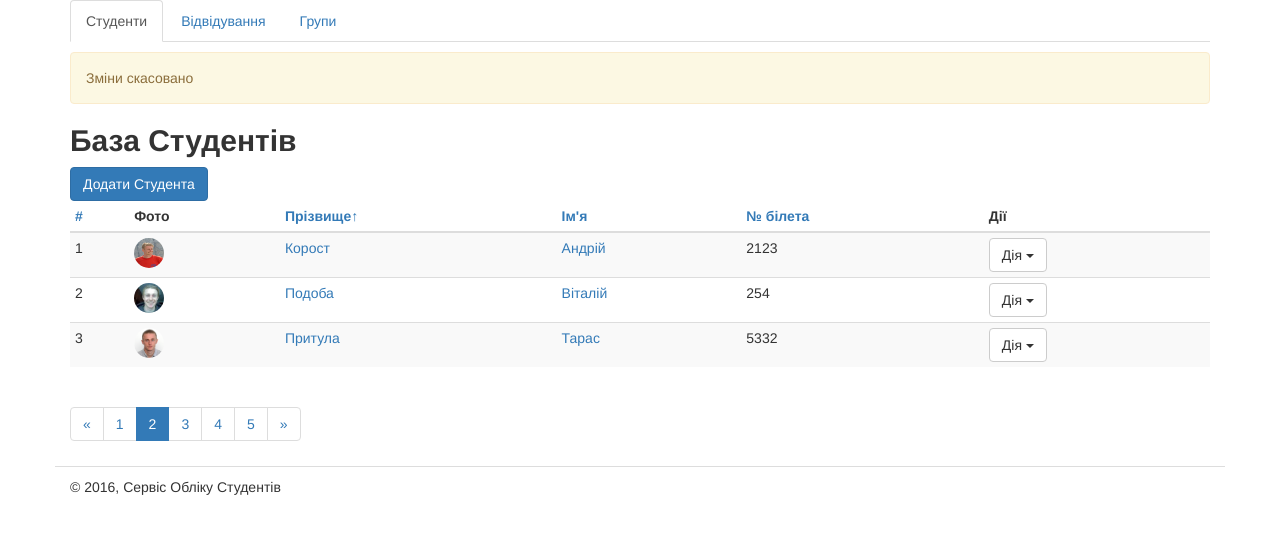
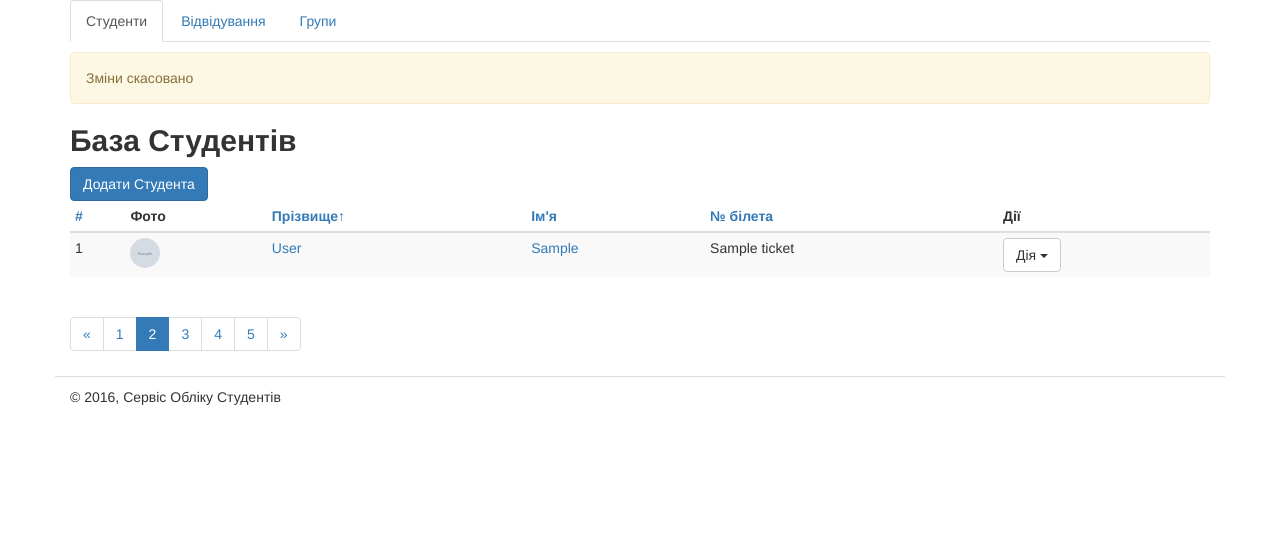
Before and after one commit to PyDev777/studentsdb, a Django app: template students/templates/students/students_list.html in a window 1280 px wide. Shown: the part 70-604 px from the top of the page. Run offline with Django 3.2, Linux system fonts and the light colour scheme; the template is opened without the code that fills it: most values are stand-ins (such as "Sample title", 1, 10 or a date in 2020); grey boxes marked "Sample" are stand-in pictures; some libraries are stand-ins or nearby versions.

Commit message:
add dynamical to students_list.html

```diff
--- a/students/templates/students/students_list.html
+++ b/students/templates/students/students_list.html
@@ -80,66 +80,30 @@
                     </tr>
                     </thead>
                     <tbody>
+
+                    {% for student in students %}
                     <tr>
-                        <td>1</td>
-                        <td><img src="{% static "img/podoba3.jpg" %}" height="30" width="30" class="img-circle"></td>
-                        <td><a title="Редагувати" href="{% url "students_edit" 1 %}">Корост</a></td>
-                        <td><a title="Редагувати" href="{% url "students_edit" 1 %}">Андрій</a></td>
-                        <td>2123</td>
+                        <td>{{ forloop.counter }}</td>
+                        <td><img src="{% static student.image %}" height="30" width="30" class="img-circle"></td>
+                        <td><a title="Редагувати" href="{% url "students_edit" student.id %}">{{ student.last_name }}</a></td>
+                        <td><a title="Редагувати" href="{% url "students_edit" student.id %}">{{ student.first_name }}</a></td>
+                        <td>{{ student.ticket }}</td>
                         <td>
                             <div class="btn-group">
                                 <button type="button" class="btn btn-default dropdown-toggle" data-toggle="dropdown" aria-haspopup="true" aria-expanded="false">
                                     Дія <span class="caret"></span>
                                 </button>
                                 <ul class="dropdown-menu dropdown-menu-right">
-                                    <li><a href="{% url "students_edit" 1 %}">Редагувати</a></li>
-                                    <li><a href="/journal">Відвідування</a></li>
+                                    <li><a href="{% url "students_edit" student.id %}">Редагувати</a></li>
+                                    <li><a href="/journal/{{ student.id }}">Відвідування</a></li>
                                     <li role="separator" class="divider"></li>
-                                    <li><a href="{% url "students_delete" 1 %}">Видалити</a></li>
+                                    <li><a href="{% url "students_delete" student.id %}">Видалити</a></li>
                                 </ul>
                             </div>
                         </td>
                     </tr>
-                    <tr>
-                        <td>2</td>
-                        <td><img src="{% static "img/me.jpeg" %}" height="30" width="30" class="img-circle"></td>
-                        <td><a title="Редагувати" href="{% url "students_edit" 2 %}">Подоба</a></td>
-                        <td><a title="Редагувати" href="{% url "students_edit" 2 %}">Віталій</a></td>
-                        <td>254</td>
-                        <td>
-                            <div class="btn-group">
-                                <button type="button" class="btn btn-default dropdown-toggle" data-toggle="dropdown" aria-haspopup="true" aria-expanded="false">
-                                    Дія <span class="caret"></span>
-                                </button>
-                                <ul class="dropdown-menu dropdown-menu-right">
-                                    <li><a href="{% url "students_edit" 2 %}">Редагувати</a></li>
-                                    <li><a href="/journal">Відвідування</a></li>
-                                    <li role="separator" class="divider"></li>
-                                    <li><a href="{% url "students_delete" 2 %}">Видалити</a></li>
-                                </ul>
-                            </div>
-                        </td>
-                    </tr>
-                    <tr>
-                        <td>3</td>
-                        <td><img src="{% static "img/piv.png" %}" height="30" width="30" class="img-circle"></td>
-                        <td><a title="Редагувати" href="{% url "students_edit" 3 %}">Притула</a></td>
-                        <td><a title="Редагувати" href="{% url "students_edit" 3 %}">Тарас</a></td>
-                        <td>5332</td>
-                        <td>
-                            <div class="btn-group">
-                                <button type="button" class="btn btn-default dropdown-toggle" data-toggle="dropdown" aria-haspopup="true" aria-expanded="false">
-                                    Дія <span class="caret"></span>
-                                </button>
-                                <ul class="dropdown-menu dropdown-menu-right">
-                                    <li><a href="{% url "students_edit" 3 %}">Редагувати</a></li>
-                                    <li><a href="/journal">Відвідування</a></li>
-                                    <li role="separator" class="divider"></li>
-                                    <li><a href="{% url "students_delete" 3 %}">Видалити</a></li>
-                                </ul>
-                            </div>
-                        </td>
-                    </tr>
+                    {% endfor %}
+
                     </tbody>
                 </table>
                 <!-- End Students Listing -->
```
Also changed, not shown: students/views.py (+20 -18 lines), 1 other file.
